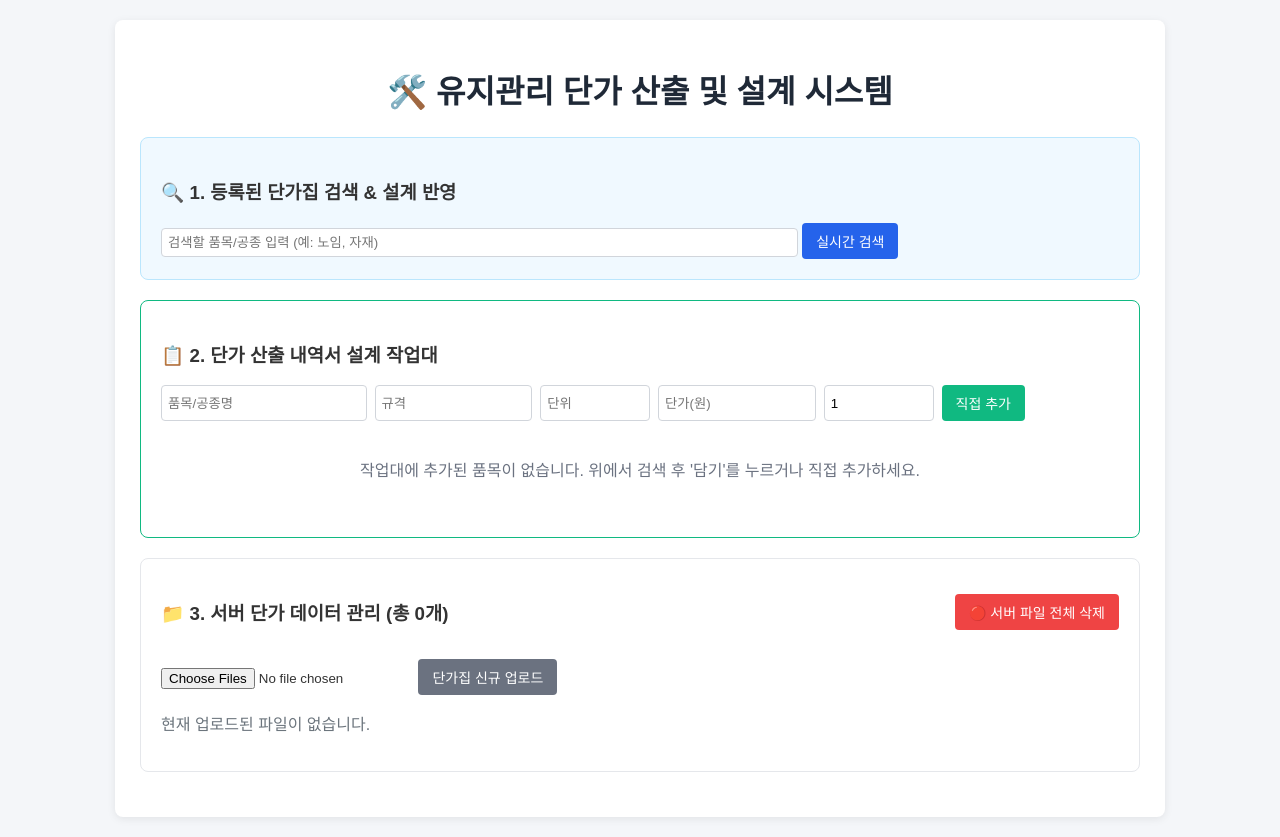
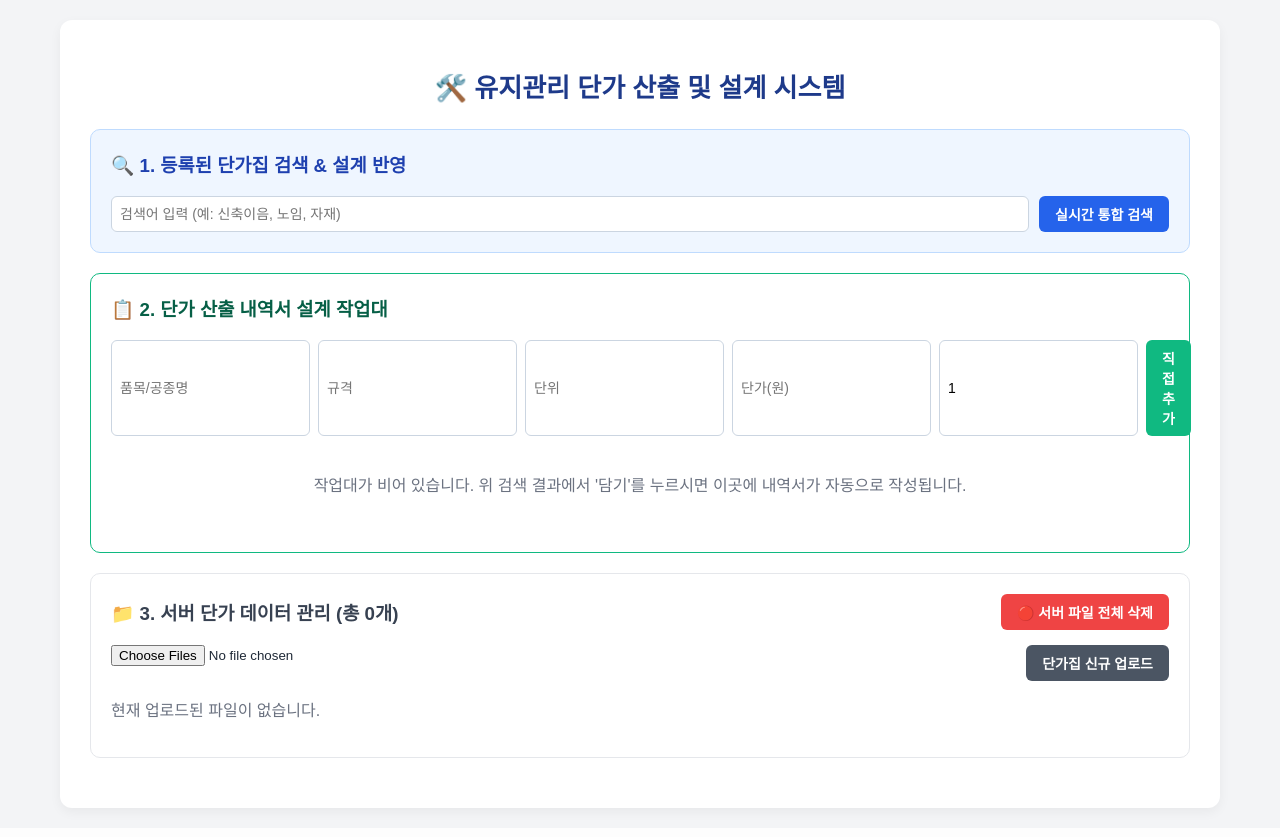
Before and after one commit to kidari08/maintenance-app, a Flask app: page / in a window 1280 px wide. After the commit the page ends 816 px from the top, so only its background shows below. Run offline with Flask 3, Linux system fonts and the light colour scheme.

Commit message:
Update index.html

```diff
--- a/templates/index.html
+++ b/templates/index.html
@@ -5,22 +5,22 @@
     <meta name="viewport" content="width=device-width, initial-scale=1.0">
     <title>유지관리 단가 산출 및 설계 시스템</title>
     <style>
-        body { font-family: sans-serif; margin: 20px; background-color: #f4f6f9; color: #333; }
-        .container { max-width: 1000px; margin: 0 auto; background: #fff; padding: 25px; border-radius: 8px; box-shadow: 0 2px 8px rgba(0,0,0,0.08); }
-        h1 { text-align: center; color: #1f2937; margin-bottom: 25px; }
-        .card { border: 1px solid #e5e7eb; padding: 20px; border-radius: 8px; margin-bottom: 20px; background-color: #ffffff; }
-        .btn { background-color: #10b981; color: white; border: none; padding: 8px 14px; border-radius: 4px; font-size: 14px; cursor: pointer; text-decoration: none; display: inline-block; }
+        body { font-family: 'Noto Sans KR', sans-serif; margin: 20px; background-color: #f3f4f6; color: #1f2937; }
+        .container { max-width: 1100px; margin: 0 auto; background: #ffffff; padding: 30px; border-radius: 12px; box-shadow: 0 4px 12px rgba(0,0,0,0.05); }
+        h1 { text-align: center; color: #1e3a8a; margin-bottom: 25px; font-size: 26px; }
+        .card { border: 1px solid #e5e7eb; padding: 20px; border-radius: 10px; margin-bottom: 20px; background-color: #ffffff; }
+        .btn { background-color: #10b981; color: white; border: none; padding: 8px 16px; border-radius: 6px; font-size: 14px; cursor: pointer; text-decoration: none; font-weight: bold; }
         .btn-blue { background-color: #2563eb; }
         .btn-red { background-color: #ef4444; }
-        .btn-gray { background-color: #6b7280; }
-        table { width: 100%; border-collapse: collapse; margin-top: 10px; font-size: 13px; }
-        th, td { border: 1px solid #d1d5db; padding: 8px; text-align: center; }
-        th { background-color: #f3f4f6; font-weight: bold; }
-        input[type="text"], input[type="number"] { padding: 6px; border: 1px solid #d1d5db; border-radius: 4px; }
+        .btn-gray { background-color: #4b5563; }
+        table { width: 100%; border-collapse: collapse; margin-top: 12px; font-size: 13px; }
+        th, td { border: 1px solid #d1d5db; padding: 10px; text-align: center; }
+        th { background-color: #f8fafc; font-weight: bold; color: #334155; }
+        input[type="text"], input[type="number"] { padding: 8px; border: 1px solid #cbd5e1; border-radius: 6px; font-size: 14px; }
         .text-left { text-align: left; }
         .text-right { text-align: right; }
-        .total-box { background-color: #fef3c7; border: 1px solid #f59e0b; padding: 15px; border-radius: 6px; font-size: 18px; font-weight: bold; text-align: right; margin-top: 15px; }
-        .file-item { display: flex; justify-content: space-between; align-items: center; padding: 6px 0; border-bottom: 1px dashed #e5e7eb; }
+        .total-box { background-color: #fef3c7; border: 1px solid #f59e0b; padding: 18px; border-radius: 8px; font-size: 20px; font-weight: bold; text-align: right; margin-top: 15px; color: #92400e; }
+        .file-item { display: flex; justify-content: space-between; align-items: center; padding: 8px 12px; border-bottom: 1px solid #f1f5f9; background: #fafafa; margin-bottom: 4px; border-radius: 4px; }
     </style>
 </head>
 <body>
@@ -28,22 +28,23 @@
 <div class="container">
     <h1>🛠️ 유지관리 단가 산출 및 설계 시스템</h1>
 
-    <!-- 1. 단가집 검색 및 설계서 반영 -->
-    <div class="card" style="background-color: #f0f9ff; border-color: #bae6fd;">
-        <h3>🔍 1. 등록된 단가집 검색 & 설계 반영</h3>
-        <form method="GET" action="/">
-            <input type="text" name="keyword" value="{{ keyword }}" placeholder="검색할 품목/공종 입력 (예: 노임, 자재)" style="width: 65%;">
-            <button type="submit" class="btn btn-blue">실시간 검색</button>
+    <!-- 1. 단가집 검색 영역 -->
+    <div class="card" style="background-color: #eff6ff; border-color: #bfdbfe;">
+        <h3 style="color: #1e40af; margin-top: 0;">🔍 1. 등록된 단가집 검색 & 설계 반영</h3>
+        <form method="GET" action="/" style="display: flex; gap: 10px;">
+            <input type="text" name="keyword" value="{{ keyword }}" placeholder="검색어 입력 (예: 신축이음, 노임, 자재)" style="flex: 1;">
+            <button type="submit" class="btn btn-blue">실시간 통합 검색</button>
         </form>
 
         {% if search_results %}
-            <h4 style="margin-top: 15px;">검색 결과 (원하는 품목을 산출서에 추가하세요)</h4>
+            <h4 style="margin-top: 20px; color: #1e3a8a;">검색 결과 (총 {{ search_results|length }}건)</h4>
             <table>
                 <thead>
                     <tr>
-                        <th>출처 파일</th>
-                        <th>항목 내용</th>
-                        <th>산출서 반영하기</th>
+                        <th style="width: 15%;">출처 파일</th>
+                        <th style="width: 45%;">항목 텍스트 내용</th>
+                        <th style="width: 15%;">감지 단가(원)</th>
+                        <th style="width: 25%;">산출서 반영</th>
                     </tr>
                 </thead>
                 <tbody>
@@ -51,13 +52,14 @@
                         <tr>
                             <td>{{ item.filename }}</td>
                             <td class="text-left">{{ item.raw_data }}</td>
+                            <td class="text-right">{{ "{:,.0f}".format(item.price) }}</td>
                             <td>
-                                <form method="POST" action="/add_item" style="display: flex; gap: 4px; justify-content: center;">
+                                <form method="POST" action="/add_item" style="display: flex; gap: 6px; justify-content: center;">
                                     <input type="hidden" name="name" value="{{ item.item_name }}">
                                     <input type="hidden" name="spec" value="{{ item.spec }}">
                                     <input type="hidden" name="unit" value="{{ item.unit }}">
                                     <input type="hidden" name="price" value="{{ item.price }}">
-                                    <input type="number" name="qty" value="1" step="0.1" style="width: 50px;">
+                                    <input type="number" name="qty" value="1" step="0.1" style="width: 60px; text-align: center;">
                                     <button type="submit" class="btn">담기</button>
                                 </form>
                             </td>
@@ -68,17 +70,16 @@
         {% endif %}
     </div>
 
-    <!-- 2. 단가 산출 내역서 작업대 -->
+    <!-- 2. 내역서 작업대 -->
     <div class="card" style="border-color: #10b981;">
-        <h3>📋 2. 단가 산출 내역서 설계 작업대</h3>
+        <h3 style="color: #065f46; margin-top: 0;">📋 2. 단가 산출 내역서 설계 작업대</h3>
 
-        <!-- 수동 추가 폼 -->
-        <form method="POST" action="/add_item" style="margin-bottom: 15px; display: flex; gap: 8px; flex-wrap: wrap;">
-            <input type="text" name="name" placeholder="품목/공종명" required style="width: 20%;">
-            <input type="text" name="spec" placeholder="규격" style="width: 15%;">
-            <input type="text" name="unit" placeholder="단위" style="width: 10%;">
-            <input type="text" name="price" placeholder="단가(원)" required style="width: 15%;">
-            <input type="number" name="qty" placeholder="수량" value="1" step="0.01" required style="width: 10%;">
+        <form method="POST" action="/add_item" style="margin-bottom: 15px; display: flex; gap: 8px;">
+            <input type="text" name="name" placeholder="품목/공종명" required style="flex: 2;">
+            <input type="text" name="spec" placeholder="규격" style="flex: 1;">
+            <input type="text" name="unit" placeholder="단위" style="flex: 1;">
+            <input type="text" name="price" placeholder="단가(원)" required style="flex: 1.5;">
+            <input type="number" name="qty" placeholder="수량" value="1" step="0.01" required style="flex: 1;">
             <button type="submit" class="btn">직접 추가</button>
         </form>
 
@@ -106,45 +107,45 @@
                             <td class="text-right">{{ "{:,.0f}".format(item.price) }}</td>
                             <td>{{ item.qty }}</td>
                             <td class="text-right">{{ "{:,.0f}".format(item.total) }}</td>
-                            <td><a href="/delete_item/{{ item.id }}" class="btn btn-red" style="padding: 2px 6px; font-size: 12px;">삭제</a></td>
+                            <td><a href="/delete_item/{{ item.id }}" class="btn btn-red" style="padding: 4px 8px; font-size: 12px;">삭제</a></td>
                         </tr>
                     {% endfor %}
                 </tbody>
             </table>
 
             <div class="total-box">
-                총 산출 금액합계: {{ "{:,.0f}".format(total_amount) }} 원
+                총 산출 금액 합계: {{ "{:,.0f}".format(total_amount) }} 원
             </div>
         {% else %}
-            <p style="color: #6b7280; text-align: center; padding: 20px 0;">작업대에 추가된 품목이 없습니다. 위에서 검색 후 '담기'를 누르거나 직접 추가하세요.</p>
+            <p style="color: #6b7280; text-align: center; padding: 20px 0;">작업대가 비어 있습니다. 위 검색 결과에서 '담기'를 누르시면 이곳에 내역서가 자동으로 작성됩니다.</p>
         {% endif %}
     </div>
 
-    <!-- 3. 서버 파일 삭제 및 업로드 관리 -->
+    <!-- 3. 데이터 파일 관리 -->
     <div class="card">
         <div style="display: flex; justify-content: space-between; align-items: center; margin-bottom: 15px;">
-            <h3>📁 3. 서버 단가 데이터 관리 (총 {{ current_files|length }}개)</h3>
+            <h3 style="margin: 0; color: #374151;">📁 3. 서버 단가 데이터 관리 (총 {{ current_files|length }}개)</h3>
             <form method="POST" action="/clear_files" onsubmit="return confirm('서버의 모든 파일 데이터를 삭제하시겠습니까?');">
                 <button type="submit" class="btn btn-red">🔴 서버 파일 전체 삭제</button>
             </form>
         </div>
 
-        <form method="POST" enctype="multipart/form-data" style="margin-bottom: 15px;">
-            <input type="file" name="files" multiple accept=".xls,.xlsx">
+        <form method="POST" enctype="multipart/form-data" style="margin-bottom: 15px; display: flex; gap: 10px;">
+            <input type="file" name="files" multiple accept=".xls,.xlsx,.csv" style="flex: 1;">
             <button type="submit" class="btn btn-gray">단가집 신규 업로드</button>
         </form>
 
         {% if current_files %}
-            <div style="background: #f9fafb; padding: 10px; border-radius: 4px; border: 1px solid #e5e7eb;">
+            <div style="max-height: 250px; overflow-y: auto;">
                 {% for file_name in current_files %}
                     <div class="file-item">
                         <span>📄 {{ file_name }}</span>
-                        <a href="/delete_file/{{ file_name }}" class="btn btn-red" style="padding: 2px 8px; font-size: 12px;" onclick="return confirm('이 파일을 삭제하시겠습니까?');">삭제</a>
+                        <a href="/delete_file/{{ file_name }}" class="btn btn-red" style="padding: 3px 8px; font-size: 12px;" onclick="return confirm('이 파일을 삭제하시겠습니까?');">삭제</a>
                     </div>
                 {% endfor %}
             </div>
         {% else %}
-            <p style="color: #6c757d;">현재 업로드된 파일이 없습니다.</p>
+            <p style="color: #6b7280;">현재 업로드된 파일이 없습니다.</p>
         {% endif %}
     </div>
 </div>
```
